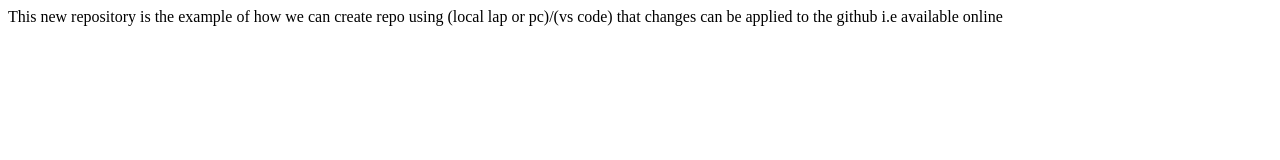
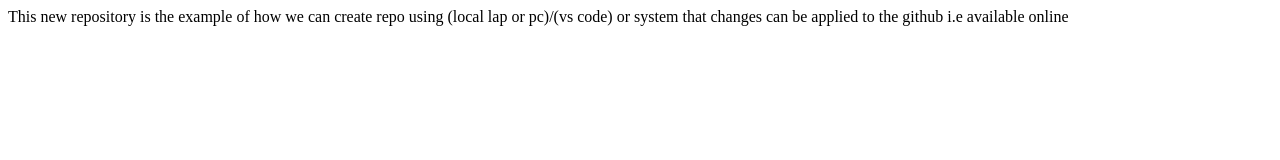
Before and after one commit to Swetha2005magesh/Localrepo, a plain HTML site: page Localrepo/index.html in a window 1280 px wide. Drawn offline with Linux system fonts and the light colour scheme.

Commit message:
text add

```diff
--- a/Localrepo/index.html
+++ b/Localrepo/index.html
@@ -1 +1 @@
-<p>This new repository is the example of how we can create repo using (local lap or pc)/(vs code) that changes can be applied to the github i.e available online</p>
+<p>This new repository is the example of how we can create repo using (local lap or pc)/(vs code) or system that changes can be applied to the github i.e available online</p>
```
